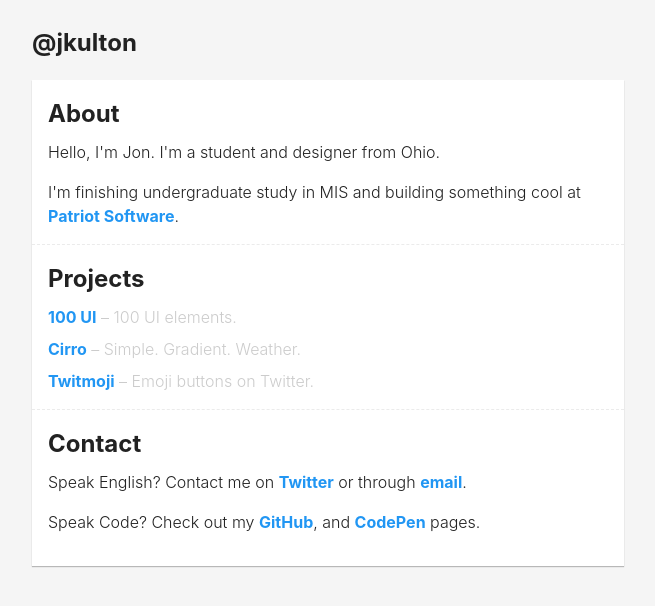
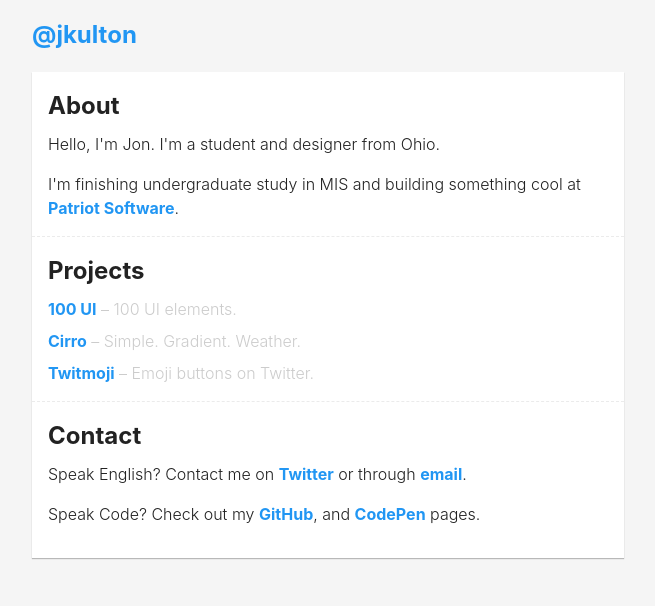
Before and after one commit to jkulton/jkulton.github.io, a Jekyll site: the page built from index.html, in a window 1280 px wide. Shown: the top 606 px of the page, without its empty margins (312-967 px from the left). Built offline with Jekyll 4.4.1, drawn with Linux system fonts in a browser that asks for light colours; nearby versions of some CDN libraries.

Commit message:
header tweaks

```diff
--- a/_sass/_base.scss
+++ b/_sass/_base.scss
@@ -63,18 +63,16 @@ img {
 header {
     max-width: 37rem;
     padding-bottom: 1rem;
-    margin-top: 1rem;
+    margin-top: .5rem;
 }
 
 header a {
     font-size: 1.5rem;
-    color:$text-color;
     text-decoration: none;
 
     &:hover {
-        color:$text-color;
         text-decoration: none;
-        border-bottom: 3px solid $text-color;
+        border-bottom: 3px solid #2196F3;
     }
 }
 
```
